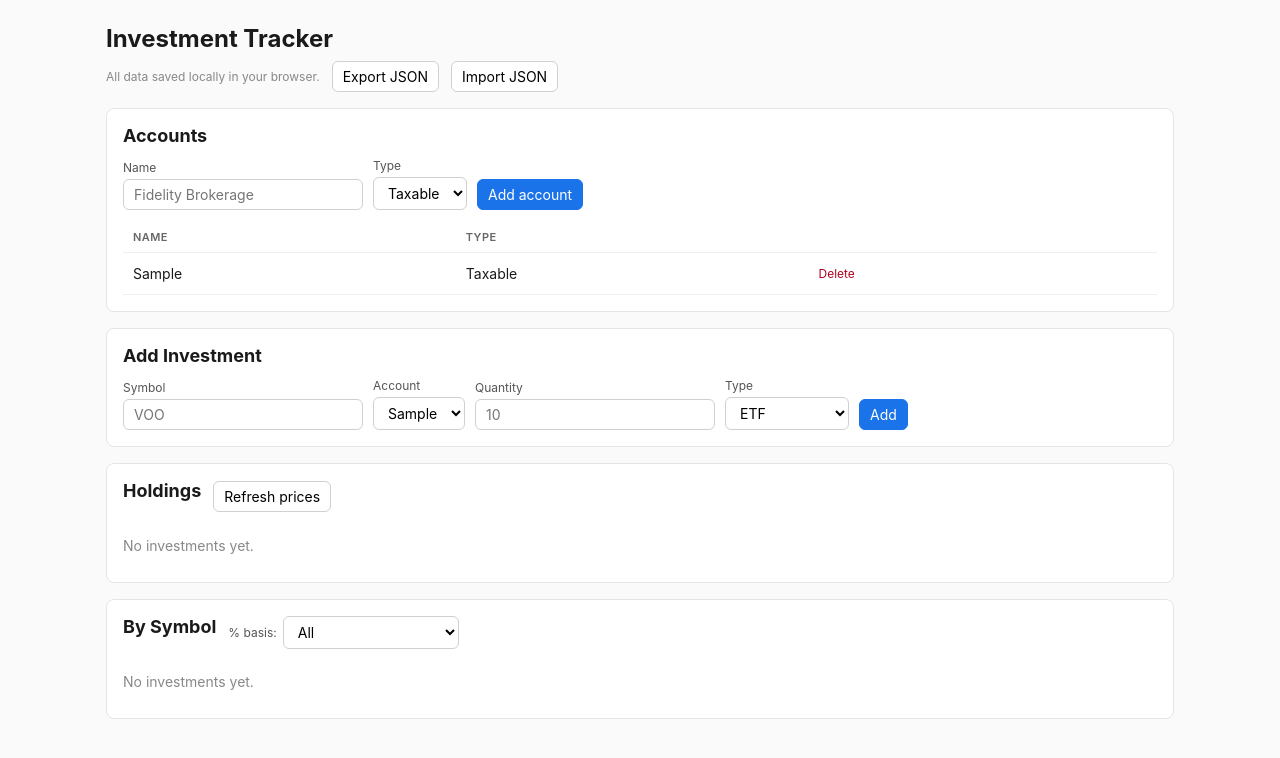
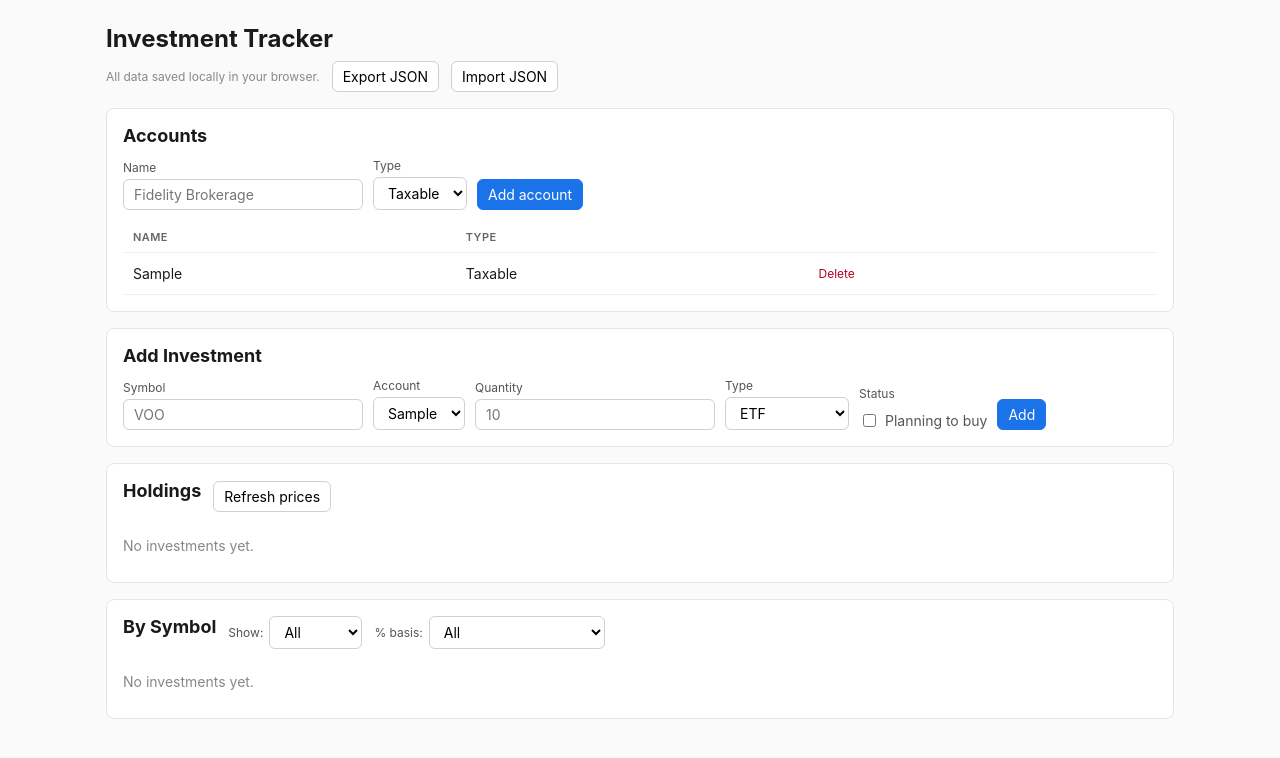
Before and after one commit to xindixu/investment-tracker, a Next.js app: page / in a window 1280 px wide. Both pictures are taken after typing "Sample" into the empty fields and a click on the button "Add account". Shown: the top 758 px of the page. Built offline with nearby package versions, Linux system fonts and the light colour scheme.

Commit message:
plan to buy feature

```diff
--- a/app/globals.css
+++ b/app/globals.css
@@ -42,3 +42,14 @@ td.num, th.num { text-align: right; font-variant-numeric: tabular-nums; }
 .toolbar { display: flex; align-items: center; gap: 12px; margin-bottom: 12px; flex-wrap: wrap; }
 .muted { color: #888; font-size: 12px; }
 .error { color: #b00020; font-size: 12px; }
+.badge {
+  display: inline-block;
+  padding: 2px 8px;
+  border-radius: 10px;
+  font-size: 11px;
+  font-weight: 600;
+  text-transform: uppercase;
+  letter-spacing: 0.04em;
+}
+.badge-current { background: #e6f4ea; color: #137333; }
+.badge-future { background: #fef7e0; color: #b06000; }
--- a/app/page.tsx
+++ b/app/page.tsx
@@ -26,9 +26,10 @@ const fmtPct = (n: number) =>
     maximumFractionDigits: 2,
   }) + "%";
 
-type HoldingSortKey = "symbol" | "account" | "quantity" | "type" | "value";
+type HoldingSortKey = "symbol" | "account" | "quantity" | "type" | "status" | "value";
 type GroupSortKey = "symbol" | "quantity" | "type" | "value" | "percent";
 type SortDir = "asc" | "desc";
+type StatusFilter = "" | "current" | "future";
 
 const compare = (a: string | number | undefined, b: string | number | undefined) => {
   if (a === b) return 0;
@@ -58,12 +59,14 @@ function parseBackup(data: unknown): { accounts: Account[]; investments: Investm
     if (typeof x.id !== "string" || typeof x.symbol !== "string") return null;
     if (typeof x.accountId !== "string" || typeof x.quantity !== "number") return null;
     if (!x.type || !INVESTMENT_TYPES.includes(x.type)) return null;
+    if (x.planned !== undefined && typeof x.planned !== "boolean") return null;
     investments.push({
       id: x.id,
       symbol: x.symbol,
       accountId: x.accountId,
       quantity: x.quantity,
       type: x.type,
+      planned: x.planned ?? false,
     });
   }
 
@@ -79,10 +82,12 @@ export default function Page() {
   const [symbolFilter, setSymbolFilter] = useState("");
   const [accountFilter, setAccountFilter] = useState("");
   const [typeFilter, setTypeFilter] = useState<InvestmentType | "">("");
+  const [statusFilter, setStatusFilter] = useState<StatusFilter>("");
   const [sortKey, setSortKey] = useState<HoldingSortKey | null>(null);
   const [sortDir, setSortDir] = useState<SortDir>("asc");
   const [groupSymbolFilter, setGroupSymbolFilter] = useState("");
   const [groupTypeFilter, setGroupTypeFilter] = useState<InvestmentType | "">("");
+  const [groupStatusFilter, setGroupStatusFilter] = useState<StatusFilter>("");
   const [groupBasis, setGroupBasis] = useState<"all" | "taxable">("all");
   const [groupSortKey, setGroupSortKey] = useState<GroupSortKey | null>("value");
   const [groupSortDir, setGroupSortDir] = useState<SortDir>("desc");
@@ -156,6 +161,10 @@ export default function Page() {
     if (typeFilter) {
       result = result.filter(({ inv }) => inv.type === typeFilter);
     }
+    if (statusFilter) {
+      const wantPlanned = statusFilter === "future";
+      result = result.filter(({ inv }) => Boolean(inv.planned) === wantPlanned);
+    }
     if (sortKey) {
       const dir = sortDir === "asc" ? 1 : -1;
       const keyFn = (r: (typeof rows)[number]): string | number | undefined => {
@@ -163,14 +172,16 @@ export default function Page() {
         if (sortKey === "account") return r.account?.name ?? "";
         if (sortKey === "quantity") return r.inv.quantity;
         if (sortKey === "type") return INVESTMENT_TYPE_LABELS[r.inv.type];
+        if (sortKey === "status") return r.inv.planned ? "Future" : "Current";
         return r.value;
       };
       result = [...result].sort((a, b) => dir * compare(keyFn(a), keyFn(b)));
     }
     return result;
-  }, [rows, symbolFilter, accountFilter, typeFilter, sortKey, sortDir]);
+  }, [rows, symbolFilter, accountFilter, typeFilter, statusFilter, sortKey, sortDir]);
 
-  const isFiltered = symbolFilter.trim() !== "" || accountFilter !== "" || typeFilter !== "";
+  const isFiltered =
+    symbolFilter.trim() !== "" || accountFilter !== "" || typeFilter !== "" || statusFilter !== "";
 
   const displayedTotal = useMemo(
     () => filteredRows.reduce((s, r) => s + (r.value ?? 0), 0),
@@ -196,6 +207,10 @@ export default function Page() {
     >();
     for (const inv of investments) {
       if (groupBasis === "taxable" && accountById[inv.accountId]?.type !== "taxable") continue;
+      if (groupStatusFilter) {
+        const wantPlanned = groupStatusFilter === "future";
+        if (Boolean(inv.planned) !== wantPlanned) continue;
+      }
       const key = inv.symbol.toUpperCase();
       const price = prices[key];
       const partial = typeof price === "number" ? price * inv.quantity : 0;
@@ -215,7 +230,7 @@ export default function Page() {
       }
     }
     return Array.from(map.values());
-  }, [investments, prices, groupBasis, accountById]);
+  }, [investments, prices, groupBasis, groupStatusFilter, accountById]);
 
   const groupedTotal = useMemo(
     () => grouped.reduce((s, g) => s + (g.hasPrice ? g.value : 0), 0),
@@ -274,12 +289,20 @@ export default function Page() {
     symbol: string,
     accountId: string,
     quantity: number,
-    type: InvestmentType
+    type: InvestmentType,
+    planned: boolean
   ) => {
     if (!symbol.trim() || !accountId || !(quantity > 0)) return;
     setInvestments([
       ...investments,
-      { id: newId(), symbol: symbol.trim().toUpperCase(), accountId, quantity, type },
+      {
+        id: newId(),
+        symbol: symbol.trim().toUpperCase(),
+        accountId,
+        quantity,
+        type,
+        planned,
+      },
     ]);
   };
   const removeInvestment = (id: string) => {
@@ -351,6 +374,7 @@ export default function Page() {
                 setSymbolFilter("");
                 setAccountFilter("");
                 setTypeFilter("");
+                setStatusFilter("");
               }}
             >
               Clear filters
@@ -397,6 +421,17 @@ export default function Page() {
                     ))}
                   </select>
                 </SortableTh>
+                <SortableTh label="Status" col="status" sortKey={sortKey} sortDir={sortDir} onClick={toggleSort}>
+                  <select
+                    value={statusFilter}
+                    onChange={(e) => setStatusFilter(e.target.value as StatusFilter)}
+                    style={{ width: "100%", fontSize: 12, padding: "3px 6px" }}
+                  >
+                    <option value="">All</option>
+                    <option value="current">Current</option>
+                    <option value="future">Future</option>
+                  </select>
+                </SortableTh>
                 <SortableTh label="Value" col="value" sortKey={sortKey} sortDir={sortDir} onClick={toggleSort} numeric />
                 <th></th>
               </tr>
@@ -404,7 +439,7 @@ export default function Page() {
             <tbody>
               {filteredRows.length === 0 ? (
                 <tr>
-                  <td colSpan={6} className="empty">No matches.</td>
+                  <td colSpan={7} className="empty">No matches.</td>
                 </tr>
               ) : (
                 filteredRows.map(({ inv, account, value }) => (
@@ -413,6 +448,11 @@ export default function Page() {
                     <td>{account ? account.name : <span className="muted">unknown</span>}</td>
                     <td className="num">{inv.quantity}</td>
                     <td>{INVESTMENT_TYPE_LABELS[inv.type]}</td>
+                    <td>
+                      <span className={inv.planned ? "badge badge-future" : "badge badge-current"}>
+                        {inv.planned ? "Future" : "Current"}
+                      </span>
+                    </td>
                     <td className="num">{value === undefined ? "—" : fmtMoney(value)}</td>
                     <td>
                       <button className="danger" onClick={() => removeInvestment(inv.id)}>
@@ -423,7 +463,7 @@ export default function Page() {
                 ))
               )}
               <tr>
-                <td colSpan={4} style={{ fontWeight: 600 }}>
+                <td colSpan={5} style={{ fontWeight: 600 }}>
                   {isFiltered ? "Filtered total" : "Total"}
                 </td>
                 <td className="num" style={{ fontWeight: 600 }}>{fmtMoney(displayedTotal)}</td>
@@ -437,6 +477,17 @@ export default function Page() {
       <section>
         <div className="toolbar">
           <h2>By Symbol</h2>
+          <label style={{ display: "flex", alignItems: "center", gap: 6, fontSize: 12, color: "#555" }}>
+            Show:
+            <select
+              value={groupStatusFilter}
+              onChange={(e) => setGroupStatusFilter(e.target.value as StatusFilter)}
+            >
+              <option value="">All</option>
+              <option value="current">Current</option>
+              <option value="future">Future</option>
+            </select>
+          </label>
           <label style={{ display: "flex", alignItems: "center", gap: 6, fontSize: 12, color: "#555" }}>
             % basis:
             <select
@@ -639,12 +690,19 @@ function AddInvestmentSection({
   onAdd,
 }: {
   accounts: Account[];
-  onAdd: (symbol: string, accountId: string, quantity: number, type: InvestmentType) => void;
+  onAdd: (
+    symbol: string,
+    accountId: string,
+    quantity: number,
+    type: InvestmentType,
+    planned: boolean
+  ) => void;
 }) {
   const [symbol, setSymbol] = useState("");
   const [accountId, setAccountId] = useState("");
   const [quantity, setQuantity] = useState("");
   const [type, setType] = useState<InvestmentType>("ETF");
+  const [planned, setPlanned] = useState(false);
 
   useEffect(() => {
     if (!accountId && accounts[0]) setAccountId(accounts[0].id);
@@ -696,14 +754,26 @@ function AddInvestmentSection({
               ))}
             </select>
           </label>
+          <label className="field">
+            Status
+            <label style={{ display: "flex", alignItems: "center", gap: 6, fontSize: 14, paddingTop: 6 }}>
+              <input
+                type="checkbox"
+                checked={planned}
+                onChange={(e) => setPlanned(e.target.checked)}
+              />
+              Planning to buy
+            </label>
+          </label>
           <button
             className="primary"
             onClick={() => {
               const q = Number(quantity);
               if (!Number.isFinite(q) || q <= 0) return;
-              onAdd(symbol, accountId, q, type);
+              onAdd(symbol, accountId, q, type, planned);
               setSymbol("");
               setQuantity("");
+              setPlanned(false);
             }}
           >
             Add
--- a/lib/types.ts
+++ b/lib/types.ts
@@ -29,4 +29,5 @@ export interface Investment {
   accountId: string;
   quantity: number;
   type: InvestmentType;
+  planned?: boolean;
 }
```
Also changed, not shown: 1 other file (tests, documents, lock files or other folders).
